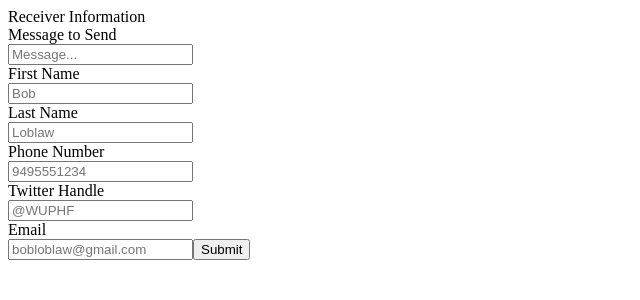
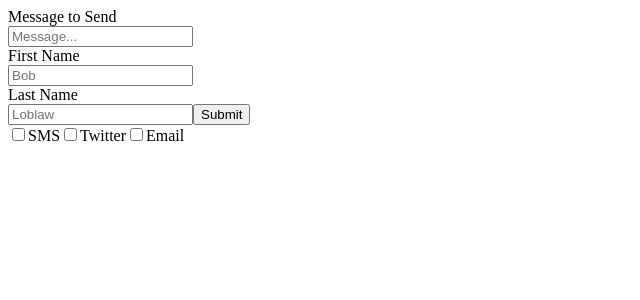
Before and after one commit to aitzeng/wuphf, a React app: page / in a window 1280 px wide. Shown: the top 300 px of the page, without its empty margins (0-640 px from the left). Built offline with nearby package versions, Linux system fonts and the light colour scheme; the HTML template or start-up script is replaced by a standard one.

Commit message:
Refactored to separate components

```diff
--- a/client/src/components/CreateForm.jsx
+++ b/client/src/components/CreateForm.jsx
@@ -1,59 +1,38 @@
 import React, { useState, useEffect } from 'react';
-import { useFormik } from 'formik';
+import SelectBox from './SelectBox.jsx';
+import InformationEntry from './InformationEntry.jsx';
 
 function CreateForm({ setBarkInfo, setPage }) {
-  const barkPackage = useFormik({
-    initialValues: {
-      message: '',
-      firstName: '',
-      lastName: '',
-      phoneNumber: '',
-      twitterHandle: '',
-      email: '',
-    },
-    onSubmit: (values) => {
-      console.log(values);
-      setBarkInfo(values);
-      setPage(1);
-    },
-    validate: (values) => {
-      const errors = {};
-      if (!values.firstName) {
-        errors.firstName = 'First Name Required!';
-      }
-      if (!values.lastName) {
-        errors.lastName = 'Last Name Required!';
-      }
-      if (!values.phoneNumber) {
-        errors.phoneNumber = 'Phone Number Required!';
-      } else if (!/^\d+$/.test(values.phoneNumber) || values.phoneNumber.length !== 10) {
-        errors.phoneNumber = 'Phone Number must have length of 10 and may not have any symbols/letters !';
-      }
-      return errors;
-    },
-  });
+  const [optionSMS, setOptionSMS] = useState(false);
+  const [optionTwitter, setOptionTwitter] = useState(false);
+  const [optionEmail, setOptionEmail] = useState(false);
+
+  const clickerSMS = () => {
+    setOptionSMS(!optionSMS);
+  };
+
+  const clickerTwitter = () => {
+    setOptionTwitter(!optionTwitter);
+  };
+
+  const clickerEmail = () => {
+    setOptionEmail(!optionEmail);
+  };
 
   return (
     <div className="FormPage">
-      Receiver Information
-      <form onSubmit={barkPackage.handleSubmit}>
-        <div>Message to Send</div>
-        <input type="text" id="message" placeholder="Message..." value={barkPackage.values.message} onChange={barkPackage.handleChange} />
-        <div>First Name</div>
-        <input type="text" id="firstName" placeholder="Bob" value={barkPackage.values.firstName} onChange={barkPackage.handleChange} />
-        <div>Last Name</div>
-        <input type="text" id="lastName" placeholder="Loblaw" value={barkPackage.values.lastName} onChange={barkPackage.handleChange} />
-        <div>Phone Number</div>
-        <input type="text" id="phoneNumber" placeholder="9495551234" value={barkPackage.values.phoneNumber} onChange={barkPackage.handleChange} />
-        <div>Twitter Handle</div>
-        <input type="text" id="twitterHandle" placeholder="@WUPHF" value={barkPackage.values.twitterHandle} onChange={barkPackage.handleChange} />
-        <div>Email</div>
-        <input type="text" id="email" placeholder="bobloblaw@gmail.com" value={barkPackage.values.email} onChange={barkPackage.handleChange} />
-        <button type="submit">Submit</button>
-      </form>
-      {barkPackage.errors.firstName && <div>{barkPackage.errors.firstName}</div>}
-      {barkPackage.errors.lastName && <div>{barkPackage.errors.lastName}</div>}
-      {barkPackage.errors.phoneNumber && <div>{barkPackage.errors.phoneNumber}</div>}
+      <InformationEntry
+        setBarkInfo={setBarkInfo}
+        setPage={setPage}
+        optionSMS={optionSMS}
+        optionEmail={optionEmail}
+        optionTwitter={optionTwitter}
+      />
+      <SelectBox
+        clickerSMS={clickerSMS}
+        clickerTwitter={clickerTwitter}
+        clickerEmail={clickerEmail}
+      />
     </div>
   );
 }
--- /dev/null
+++ b/client/src/components/InformationEntry.jsx
@@ -0,0 +1,67 @@
+import React, { useState, useEffect } from 'react';
+import { useFormik } from 'formik';
+
+function InformationEntry({setBarkInfo, setPage, optionSMS, optionTwitter, optionEmail}) {
+  const barkPackage = useFormik({
+    initialValues: {
+      message: '',
+      firstName: '',
+      lastName: '',
+      phoneNumber: '',
+      twitterHandle: '',
+      email: '',
+    },
+    onSubmit: (values) => {
+      console.log(values);
+      setBarkInfo(values);
+      setPage(1);
+    },
+    validate: (values) => {
+      const errors = {};
+      if (!values.firstName) {
+        errors.firstName = 'First Name Required!';
+      }
+      if (!values.lastName) {
+        errors.lastName = 'Last Name Required!';
+      }
+      if (!/^\d+$/.test(values.phoneNumber) || values.phoneNumber.length !== 10) {
+        errors.phoneNumber = 'Phone Number must have length of 10 and may not have any symbols/letters !';
+      }
+      return errors;
+    },
+  });
+  return (
+    <form onSubmit={barkPackage.handleSubmit}>
+      <div>Message to Send</div>
+      <input type="text" id="message" placeholder="Message..." value={barkPackage.values.message} onChange={barkPackage.handleChange} />
+      <div>First Name</div>
+      <input type="text" id="firstName" placeholder="Bob" value={barkPackage.values.firstName} onChange={barkPackage.handleChange} />
+      {barkPackage.errors.firstName && <div>{barkPackage.errors.firstName}</div>}
+      <div>Last Name</div>
+      <input type="text" id="lastName" placeholder="Loblaw" value={barkPackage.values.lastName} onChange={barkPackage.handleChange} />
+      {barkPackage.errors.lastName && <div>{barkPackage.errors.lastName}</div>}
+      {optionSMS ? (
+        <div className="input-container">
+          <div className="input-name">Phone Number</div>
+          <input type="text" id="phoneNumber" placeholder="9495551234" value={barkPackage.values.phoneNumber} onChange={barkPackage.handleChange} />
+          {barkPackage.errors.phoneNumber && <div>{barkPackage.errors.phoneNumber}</div>}
+        </div>
+      ) : null }
+      {optionTwitter ? (
+        <div className="input-container">
+          <div className="input-name">Twitter Handle</div>
+          <input type="text" id="twitterHandle" placeholder="@WUPHF" value={barkPackage.values.twitterHandle} onChange={barkPackage.handleChange} />
+        </div>
+      ) : null}
+      {optionEmail ? (
+        <div className="input-container">
+          <div className="input-name">Email</div>
+          <input type="text" id="email" placeholder="bobloblaw@gmail.com" value={barkPackage.values.email} onChange={barkPackage.handleChange} />
+        </div>
+      ) : null}
+      <button type="submit">Submit</button>
+    </form>
+  );
+}
+
+export default InformationEntry;
--- /dev/null
+++ b/client/src/components/SelectBox.jsx
@@ -0,0 +1,22 @@
+import React, { useState, useEffect } from 'react';
+
+function SelectBox({ clickerSMS, clickerTwitter, clickerEmail }) {
+  return (
+    <div className="checkboxes-container">
+      <label htmlFor="SMS-Check">
+        <input type="checkbox" id="SMS-Check" className="checkbox" onClick={clickerSMS} />
+        SMS
+      </label>
+      <label htmlFor="Twitter-Check">
+        <input type="checkbox" id="Twitter-Check" className="checkbox" onClick={clickerTwitter} />
+        Twitter
+      </label>
+      <label htmlFor="Email-Check">
+        <input type="checkbox" id="Email-Check" className="checkbox" onClick={clickerEmail} />
+        Email
+      </label>
+    </div>
+  );
+}
+
+export default SelectBox;
```
